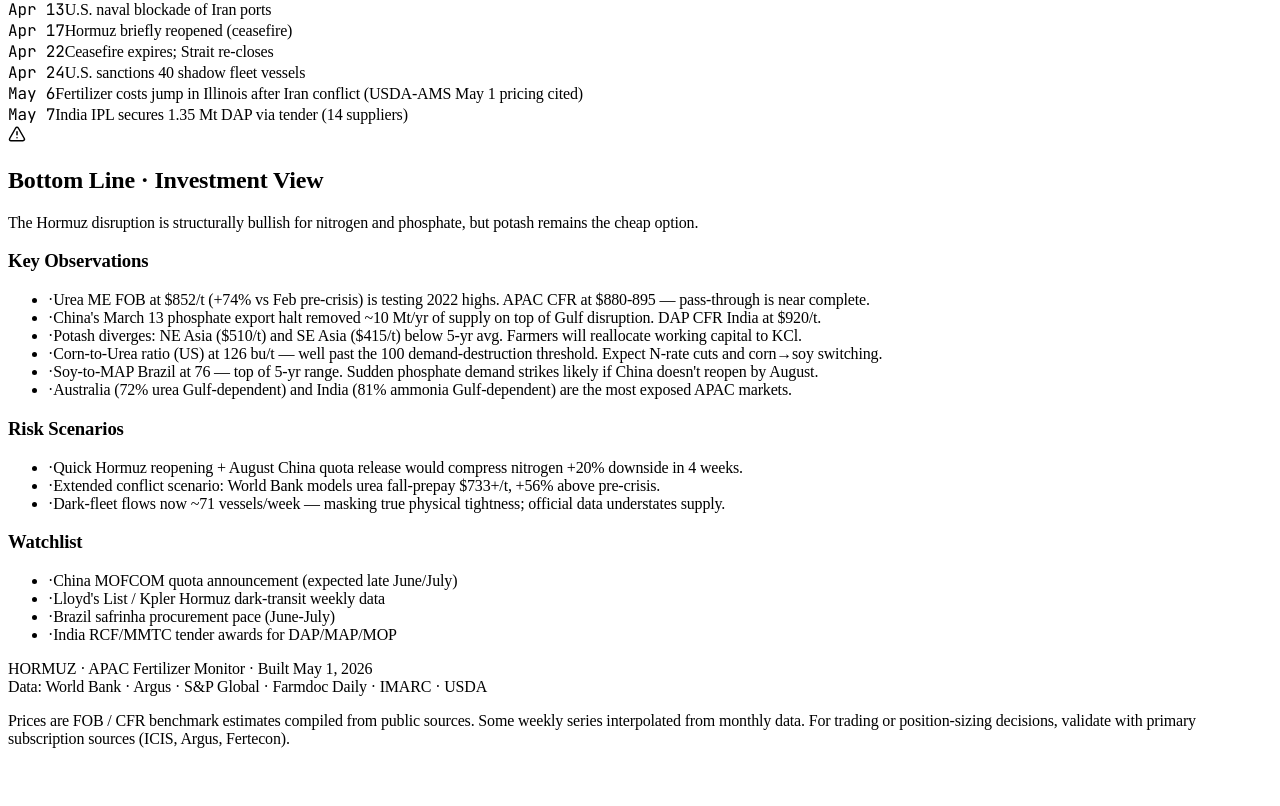
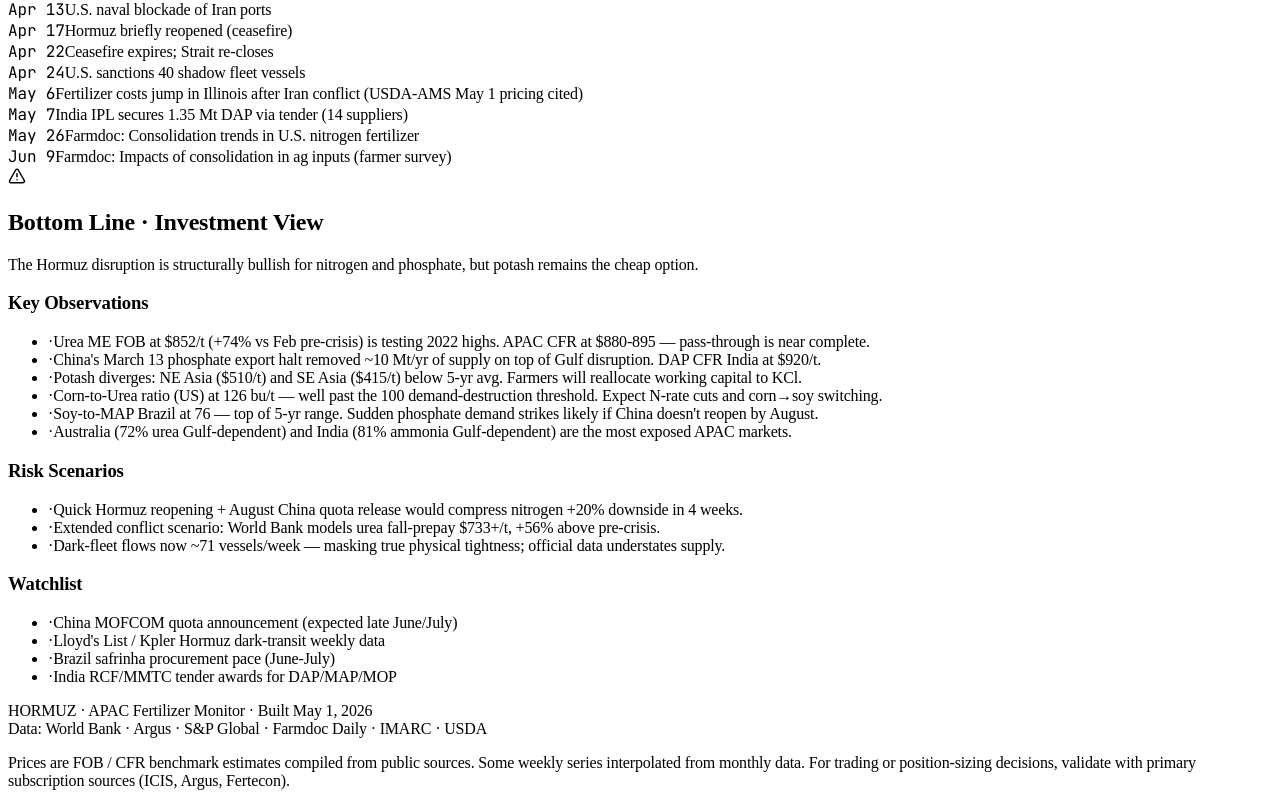
Before and after one commit to rakestrn/apac-fert-monitor, a React (Vite) app in the folder client/: page /#/ in a window 1280 px wide. Shown: the part 2441-3247 px from the top of the page. Before the commit the page ends 3205 px from the top, so only its background shows below. Built offline with nearby package versions, Linux system fonts and the light colour scheme; a web font is replaced by a local one.

Commit message:
Weekly auto-update — week of 2026-06-15 (consolidates Jun 1, Jun 8, Jun 15 + Hormuz fix)

```diff
--- a/client/src/data/fertilizer-data.ts
+++ b/client/src/data/fertilizer-data.ts
@@ -17,6 +17,8 @@ export const crisisEvents = [
   { date: "2026-04-24", label: "U.S. sanctions 40 shadow fleet vessels", short: "Shadow fleet hit", severity: "medium" as const },
   { date: "2026-05-06", label: "Fertilizer costs jump in Illinois after Iran conflict (USDA-AMS May 1 pricing cited)", short: "US fert spike", severity: "medium" as const },
   { date: "2026-05-07", label: "India IPL secures 1.35 Mt DAP via tender (14 suppliers)", short: "India DAP tender", severity: "medium" as const },
+  { date: "2026-05-26", label: "Farmdoc: Consolidation trends in U.S. nitrogen fertilizer", short: "N consolidation", severity: "low" as const },
+  { date: "2026-06-09", label: "Farmdoc: Impacts of consolidation in ag inputs (farmer survey)", short: "Ag input survey", severity: "low" as const },
 ];
 
 // === MONTHLY UREA PRICES ($/MT, FOB benchmarks) ===
@@ -134,6 +136,12 @@ export const exchangeRatios: {
   { date: "2026-05-18", cornUreaUS: 187, cornUreaAPAC: 193, soyMapBrazil: 74, cornPotashUS: 112 },
   // 2026-05-25: CME corn JUL26 settle $4.6325/bu, soy JUL26 $11.965/bu. Fertilizer denominators held at Apr levels (paid-source input pending).
   { date: "2026-05-25", cornUreaUS: 184, cornUreaAPAC: 189, soyMapBrazil: 73, cornPotashUS: 110 },
+  // 2026-06-01: CME corn JUL26 $4.4663/bu (-3.6% w/w), soy JUL26 $11.866/bu (-0.9% w/w).
+  { date: "2026-06-01", cornUreaUS: 191, cornUreaAPAC: 196, soyMapBrazil: 74, cornPotashUS: 114 },
+  // 2026-06-08: CME corn JUL26 $4.1738/bu (-6.6% w/w), soy JUL26 $11.436/bu (-3.6% w/w).
+  { date: "2026-06-08", cornUreaUS: 204, cornUreaAPAC: 209, soyMapBrazil: 77, cornPotashUS: 122 },
+  // 2026-06-15: CME corn JUL26 $4.1265/bu (-1.1% w/w, 4th down week), soy JUL26 $11.134/bu (-2.6% w/w).
+  { date: "2026-06-15", cornUreaUS: 206, cornUreaAPAC: 213, soyMapBrazil: 79, cornPotashUS: 124 },
 ];
 
 // 5-year statistical bands for ratios (used to show "where we are vs history")
@@ -161,6 +169,8 @@ export const hormuzTransits: { date: string; commercial: number; darkFleet: numb
   { date: "2026-04-29", commercial: 28, darkFleet: 71 },
   // 2026-05-11 to 2026-05-17: weekly transits cited in Lloyd's List (via Iran International). PortWatch page is client-rendered and did not expose the weekly count in text extraction.
   { date: "2026-05-17", commercial: 54, darkFleet: 0 },
+  // 2026-06-07: IMF PortWatch (via m-saraiva.github.io chart export). Weekly sum: Container 4 + Dry Bulk 11 + Gen Cargo 9 + Ro-Ro 1 + Tanker 11 = 36. Prior-yr 7d MA ~101.6/day = ~711/week.
+  { date: "2026-06-07", commercial: 36, darkFleet: 0 },
 ];
 
 // === CHINA EXPORT QUOTA STATUS ===
```
